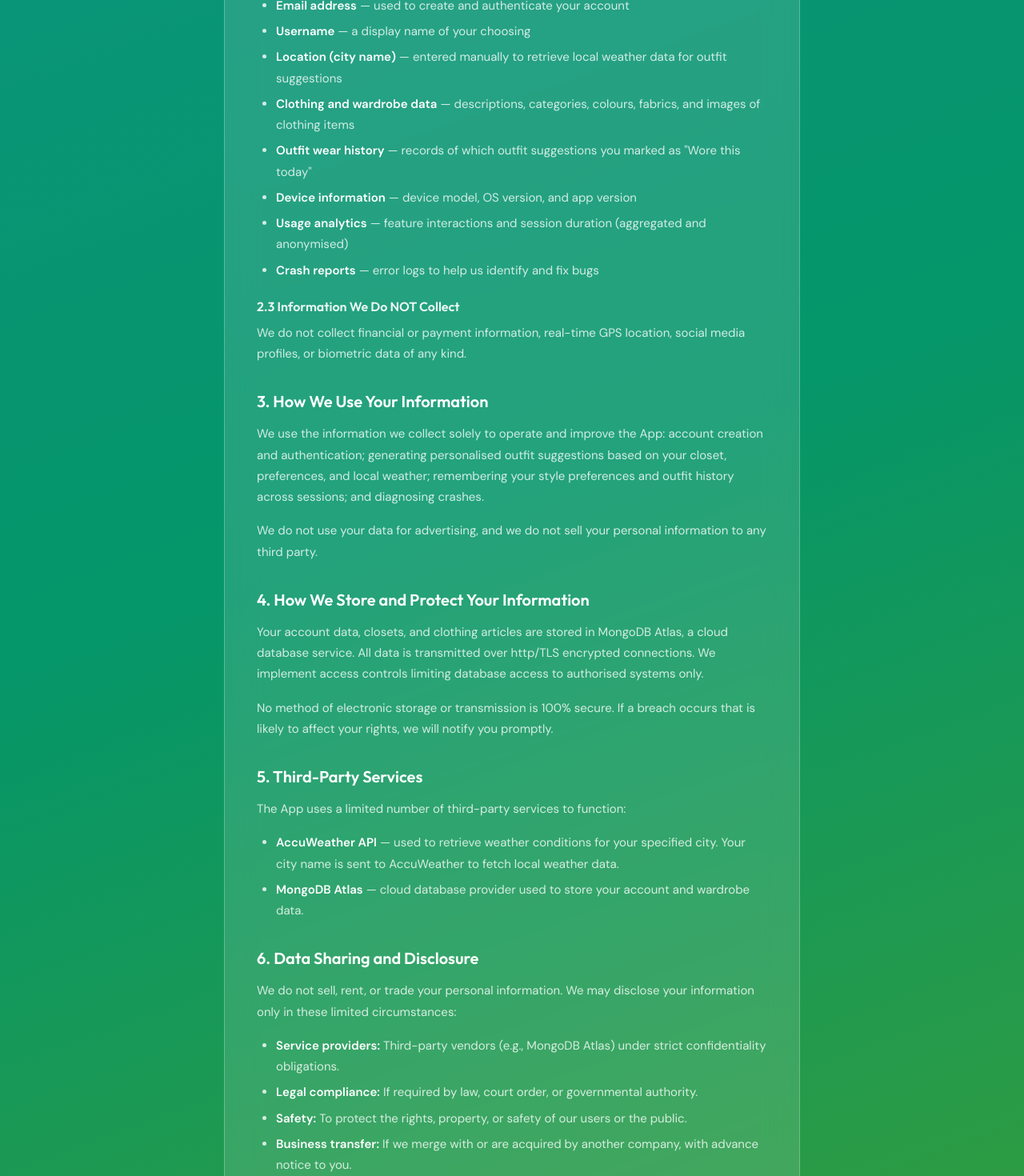
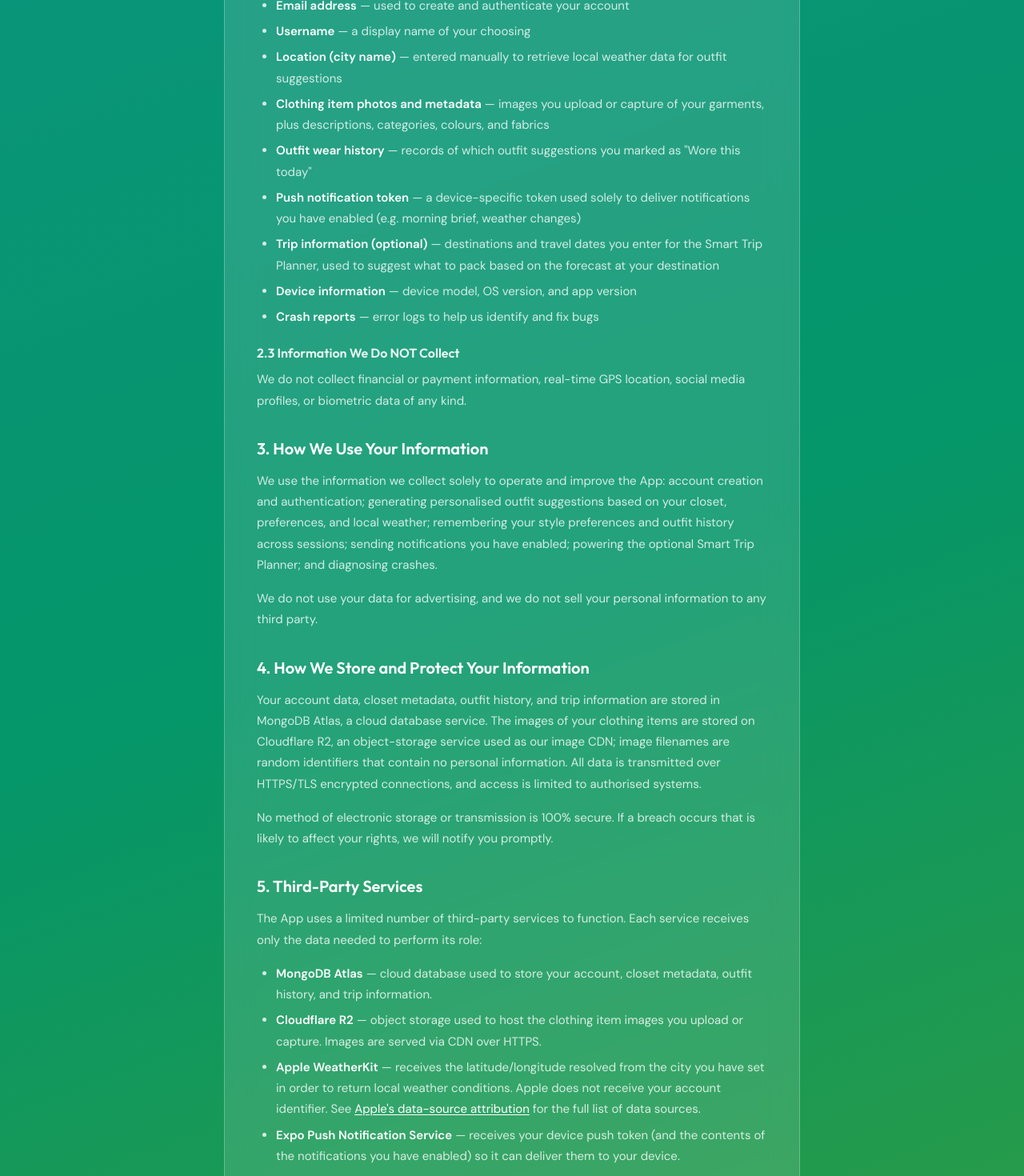
Before and after one commit to mikedeleamon/OjoLandingSite, a Next.js app: page /privacy in a window 1280 px wide. Shown: the part 920-2390 px from the top of the page at 80% size. Built offline with nearby package versions, Linux system fonts and the light colour scheme.

Commit message:
updated terms, conditions and feature list

```diff
--- a/app/page.tsx
+++ b/app/page.tsx
@@ -10,6 +10,8 @@
     History,
     FolderOpen,
     Sparkles,
+    Plane,
+    Bell,
     ChevronRight,
     Mail,
     ShieldCheck,
@@ -24,13 +26,13 @@
         icon: Sparkles,
         title: 'Smart outfit suggestions',
         description:
-            "OJO analyzes today's forecast — temperature, feels-like, humidity, wind — and recommends a complete outfit from your actual closet.",
+            "On-device machine learning reads today's forecast — temperature, feels-like, humidity, wind — and recommends a complete outfit from your actual closet.",
     },
     {
         icon: Cloud,
         title: 'Live weather integration',
         description:
-            "Powered by AccuWeather's real-time data. OJO knows when the morning is cold but the afternoon warms up, and layers accordingly.",
+            "Powered by Apple WeatherKit's real-time data. OJO knows when the morning is cold but the afternoon warms up, and layers accordingly.",
     },
     {
         icon: Shirt,
@@ -55,6 +57,18 @@
         title: 'Outfit history',
         description:
             "Track what you've worn and when. OJO uses your history to avoid repeating outfits and surface fresh combinations.",
+    },
+    {
+        icon: Plane,
+        title: 'Smart Trip Planner',
+        description:
+            "Heading somewhere? Add your destinations and dates, and OJO suggests what to pack based on the forecast where you're going.",
+    },
+    {
+        icon: Bell,
+        title: 'Daily brief & alerts',
+        description:
+            'Wake up to a morning outfit brief, and get a heads-up when the forecast shifts — so you’re never caught underdressed.',
     },
 ];
 
--- a/app/privacy/page.tsx
+++ b/app/privacy/page.tsx
@@ -93,10 +93,10 @@
                         </li>
                         <li>
                             <strong style={{ color: 'white' }}>
-                                Clothing and wardrobe data
+                                Clothing item photos and metadata
                             </strong>{' '}
-                            — descriptions, categories, colours, fabrics, and
-                            images of clothing items
+                            — images you upload or capture of your garments,
+                            plus descriptions, categories, colours, and fabrics
                         </li>
                         <li>
                             <strong style={{ color: 'white' }}>
@@ -107,16 +107,25 @@
                         </li>
                         <li>
                             <strong style={{ color: 'white' }}>
+                                Push notification token
+                            </strong>{' '}
+                            — a device-specific token used solely to deliver
+                            notifications you have enabled (e.g. morning brief,
+                            weather changes)
+                        </li>
+                        <li>
+                            <strong style={{ color: 'white' }}>
+                                Trip information (optional)
+                            </strong>{' '}
+                            — destinations and travel dates you enter for the
+                            Smart Trip Planner, used to suggest what to pack
+                            based on the forecast at your destination
+                        </li>
+                        <li>
+                            <strong style={{ color: 'white' }}>
                                 Device information
                             </strong>{' '}
                             — device model, OS version, and app version
-                        </li>
-                        <li>
-                            <strong style={{ color: 'white' }}>
-                                Usage analytics
-                            </strong>{' '}
-                            — feature interactions and session duration
-                            (aggregated and anonymised)
                         </li>
                         <li>
                             <strong style={{ color: 'white' }}>
@@ -141,7 +150,8 @@
                         generating personalised outfit suggestions based on your
                         closet, preferences, and local weather; remembering your
                         style preferences and outfit history across sessions;
-                        and diagnosing crashes.
+                        sending notifications you have enabled; powering the
+                        optional Smart Trip Planner; and diagnosing crashes.
                     </p>
                     <p>
                         We do not use your data for advertising, and we do not
@@ -151,11 +161,14 @@
                     {/* ── 4. How We Store and Protect Your Information ── */}
                     <h2>4. How We Store and Protect Your Information</h2>
                     <p>
-                        Your account data, closets, and clothing articles are
-                        stored in MongoDB Atlas, a cloud database service. All
-                        data is transmitted over http/TLS encrypted connections.
-                        We implement access controls limiting database access to
-                        authorised systems only.
+                        Your account data, closet metadata, outfit history, and
+                        trip information are stored in MongoDB Atlas, a cloud
+                        database service. The images of your clothing items are
+                        stored on Cloudflare R2, an object-storage service used
+                        as our image CDN; image filenames are random identifiers
+                        that contain no personal information. All data is
+                        transmitted over HTTPS/TLS encrypted connections, and
+                        access is limited to authorised systems.
                     </p>
                     <p>
                         No method of electronic storage or transmission is 100%
@@ -167,23 +180,49 @@
                     <h2>5. Third-Party Services</h2>
                     <p>
                         The App uses a limited number of third-party services to
-                        function:
+                        function. Each service receives only the data needed to
+                        perform its role:
                     </p>
                     <ul>
                         <li>
                             <strong style={{ color: 'white' }}>
-                                AccuWeather API
+                                MongoDB Atlas
                             </strong>{' '}
-                            — used to retrieve weather conditions for your
-                            specified city. Your city name is sent to
-                            AccuWeather to fetch local weather data.
+                            — cloud database used to store your account, closet
+                            metadata, outfit history, and trip information.
                         </li>
                         <li>
                             <strong style={{ color: 'white' }}>
-                                MongoDB Atlas
+                                Cloudflare R2
                             </strong>{' '}
-                            — cloud database provider used to store your account
-                            and wardrobe data.
+                            — object storage used to host the clothing item
+                            images you upload or capture. Images are served via
+                            CDN over HTTPS.
+                        </li>
+                        <li>
+                            <strong style={{ color: 'white' }}>
+                                Apple WeatherKit
+                            </strong>{' '}
+                            — receives the latitude/longitude resolved from the
+                            city you have set in order to return local weather
+                            conditions. Apple does not receive your account
+                            identifier. See{' '}
+                            <a
+                                href='https://weatherkit.apple.com/legal-attribution.html'
+                                target='_blank'
+                                rel='noopener noreferrer'
+                            >
+                                Apple's data-source attribution
+                            </a>{' '}
+                            for the full list of data sources.
+                        </li>
+                        <li>
+                            <strong style={{ color: 'white' }}>
+                                Expo Push Notification Service
+                            </strong>{' '}
+                            — receives your device push token (and the contents
+                            of the notifications you have enabled) so it can
+                            deliver them to your device.
                         </li>
                     </ul>
 
@@ -199,8 +238,9 @@
                             <strong style={{ color: 'white' }}>
                                 Service providers:
                             </strong>{' '}
-                            Third-party vendors (e.g., MongoDB Atlas) under
-                            strict confidentiality obligations.
+                            Third-party vendors (MongoDB Atlas, Cloudflare R2,
+                            Apple WeatherKit, and Expo Push) acting on our behalf
+                            under their published privacy and security terms.
                         </li>
                         <li>
                             <strong style={{ color: 'white' }}>
--- a/app/support/page.tsx
+++ b/app/support/page.tsx
@@ -2,7 +2,7 @@
 
 import { useState, useId } from "react";
 import { motion, AnimatePresence, useReducedMotion } from "framer-motion";
-import { ChevronDown, Mail, Cloud, Shirt, Lock, FolderOpen, Camera, Trash2, Zap } from "lucide-react";
+import { ChevronDown, Mail, Cloud, Shirt, Lock, FolderOpen, Camera, Trash2, Zap, Plane, Bell } from "lucide-react";
 import PageHeader from "@/components/PageHeader";
 import { SUPPORT_EMAIL } from "@/lib/constants";
 import type { Metadata } from "next";
@@ -28,11 +28,11 @@
     faqs: [
       {
         q: "Why isn't weather loading?",
-        a: "Weather requires location access. Check that OJO has permission to access your location in your device's Settings → Privacy → Location Services → OJO. If permissions are correct, try force-quitting the app and reopening it. If the issue persists, your device may have a network connectivity problem — try switching between Wi-Fi and cellular.",
+        a: "OJO fetches the forecast for the city you've set, so first make sure a city is entered under Settings → Location. If one is set and weather still won't load, try force-quitting the app and reopening it. If the issue persists, your device may have a network connectivity problem — try switching between Wi-Fi and cellular.",
       },
       {
         q: "The weather data seems wrong for my area.",
-        a: "OJO uses AccuWeather's real-time data, which is generally very accurate. If the data looks off, try refreshing by pulling down on the main screen. In rare cases, AccuWeather may not have a nearby station — contact us and we'll investigate.",
+        a: "OJO uses Apple WeatherKit's real-time data, which is generally very accurate. First double-check that the city set in Settings → Location is correct, then refresh by pulling down on the main screen. If it still looks off, contact us and we'll investigate.",
       },
       {
         q: "Can I see a multi-day forecast?",
@@ -59,6 +59,34 @@
     ],
   },
   {
+    icon: Plane,
+    label: "Trip Planner",
+    faqs: [
+      {
+        q: "What is the Smart Trip Planner?",
+        a: "The Smart Trip Planner helps you pack for upcoming travel. Add a trip with its destination and dates, and OJO looks at the forecast where you're going and suggests what to pack from your closet.",
+      },
+      {
+        q: "How do I add a trip?",
+        a: "Open the Trip Planner, tap the + button, and enter your destination city and travel dates. OJO will generate packing suggestions based on the destination's forecast. You can edit or remove a trip at any time.",
+      },
+    ],
+  },
+  {
+    icon: Bell,
+    label: "Notifications",
+    faqs: [
+      {
+        q: "What notifications does OJO send?",
+        a: "OJO can send a morning outfit brief with the day's recommendation, and alerts when the forecast for your city changes significantly. You choose which notifications to enable — OJO never sends marketing messages.",
+      },
+      {
+        q: "How do I turn notifications on or off?",
+        a: "Go to Settings → Notifications inside OJO to toggle the morning brief and weather alerts individually. You can also manage OJO's notification permission in your device's Settings → Notifications → OJO.",
+      },
+    ],
+  },
+  {
     icon: Camera,
     label: "Photos",
     faqs: [
@@ -68,7 +96,7 @@
       },
       {
         q: "Are my photos stored securely?",
-        a: "Yes. Your clothing photos are stored encrypted in our cloud database and are only accessible to your account. We do not use your photos for any purpose beyond displaying them in your closet. See our Privacy Policy for full details.",
+        a: "Yes. Your clothing photos are stored on Cloudflare R2 object storage and served over HTTPS, with filenames that contain no personal information. We do not use your photos for any purpose beyond displaying them in your closet. See our Privacy Policy for full details.",
       },
     ],
   },
--- a/lib/constants.ts
+++ b/lib/constants.ts
@@ -3,8 +3,8 @@
 export const APP_TAGLINE = "Dress for the weather.";
 export const APP_DESCRIPTION =
   "OJO is your weather-aware outfit companion. It reads the forecast, knows your wardrobe, and tells you exactly what to wear — every single day.";
-export const COMPANY_NAME = "OJO App";
-export const EFFECTIVE_DATE = "June 15, 2026";
+export const COMPANY_NAME = "Ojo Studio, LLC";
+export const EFFECTIVE_DATE = "May 29, 2026";
 export const APP_STORE_URL = "#"; // Replace with real App Store URL when live
 export const WEBSITE_URL = "https://ojoapp.io";
 
```
Also changed, not shown: app/terms/page.tsx (+4 -3 lines).
